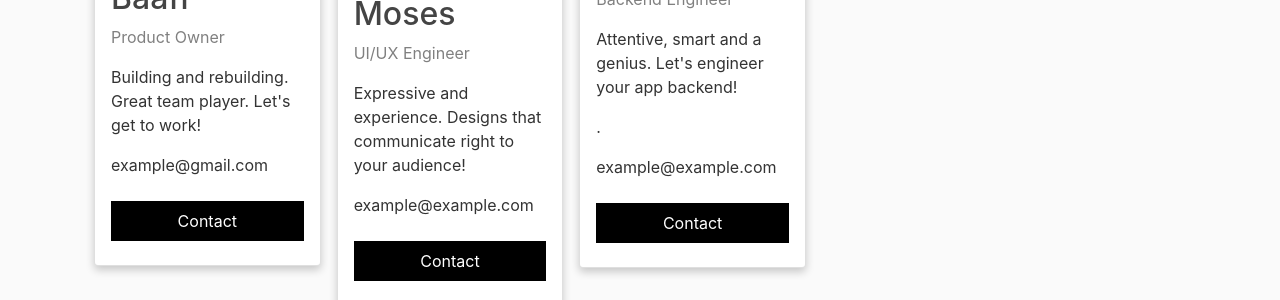
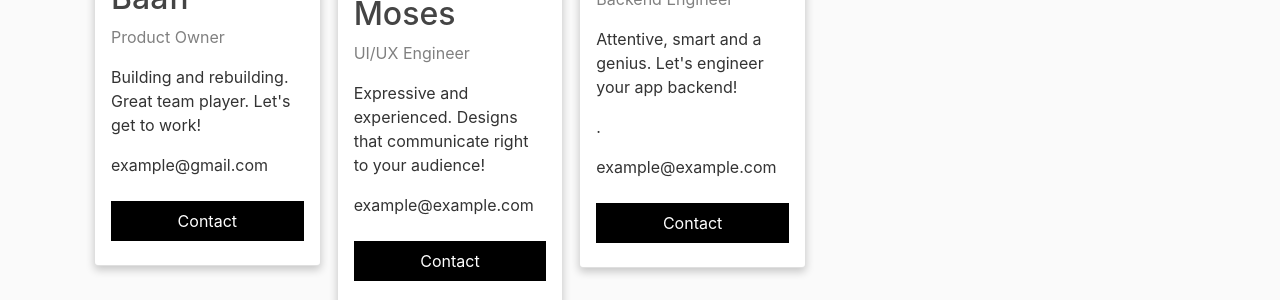
Before and after one commit to motiversalu/Touris19-Website, a Flask app: page /about in a window 1280 px wide. Shown: the part 1299-1599 px from the top of the page. Run offline with Flask 2, Linux system fonts and the light colour scheme; some libraries are stand-ins or nearby versions.

Commit message:
changes to about.html

```diff
--- a/templates/about.html
+++ b/templates/about.html
@@ -133,7 +133,7 @@
       <div class="container">
         <h2>Forkua Moses</h2>
         <p class="title">UI/UX Engineer</p>
-        <p>Expressive and experience. Designs that communicate right to your audience!</p>
+        <p>Expressive and experienced. Designs that communicate right to your audience!</p>
         <p>example@example.com</p>
         <p><button class="button">Contact</button></p>
       </div>
```
